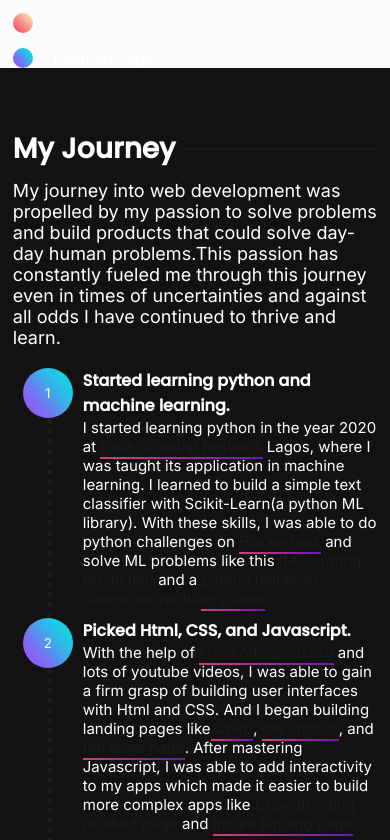
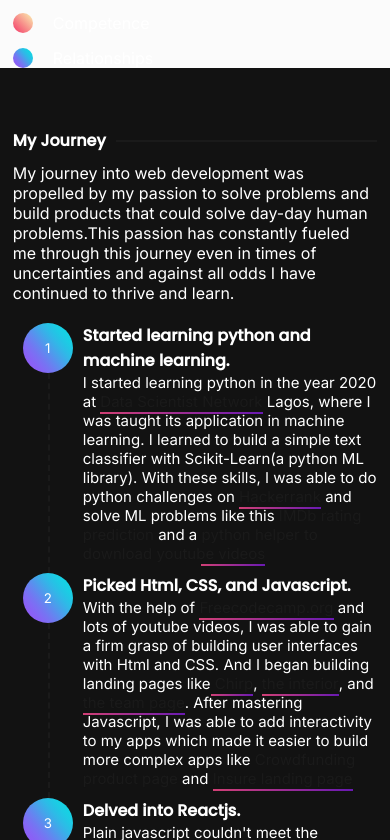
Before and after one commit to Code-Victor/Portfolio, a Next.js app: page /about in a window 390 px wide. Shown: the part 824-1664 px from the top of the page. Built offline with nearby package versions, Linux system fonts and the light colour scheme.

Commit message:
Made more responsive

```diff
--- a/components/inc/DDoM.tsx
+++ b/components/inc/DDoM.tsx
@@ -29,10 +29,10 @@ const DDoM = () => {
         </Text>
         <Box css={{position:'relative',maxWidth:720,mx:'auto'}}>
           <Quotes style={{position:'absolute',top:0,opacity:0.3}} />
-          <Text as="p" fontSize={9} textAlign="center"  css={{my:'$4',fontFamily:'$greatVibes'}}>
+          <Text as="p" fontSize={{'@initial':7,'@md':9}} textAlign="center"  css={{my:'$4',fontFamily:'$greatVibes'}}>
            {data?.content}
           </Text>
-          <Text as="h3" fontSize={5} textAlign="center">
+          <Text as="h3" fontSize={{'@initial':3,'@md':5}} textAlign="center">
             {data?.author}
           </Text>
         </Box>
--- a/components/inc/Featured.tsx
+++ b/components/inc/Featured.tsx
@@ -93,8 +93,11 @@ const Card = ({
         objectPosition={"center"}
         objectFit="cover"
       />
-      <Flex direction={"column"} gap={{ "@initial": 3 }}>
-        <Text as="h1" fontSize="5">
+      <Flex direction={"column"} gap={{ "@initial": 2,'@md':3 }}>
+        <Text as="h1" fontSize={{
+         "@initial" :"5",
+         "@md" :"5mid",
+         }}>
           {title}
         </Text>
         <Text as="p" fontSize="3">
@@ -115,7 +118,7 @@ const Card = ({
             </GradientBtn>
           </Text>
           <Text as="a" target="_blank" href={github}>
-            <Github />
+            <Github  style={{width:30,height:30}} />
           </Text>
         </Flex>
       </Flex>
--- a/components/inc/Journey.tsx
+++ b/components/inc/Journey.tsx
@@ -26,14 +26,12 @@ const Journey = () => {
     }
   });
   return (
-    <Section title={'My Journey'} css={{'& .tHolder':{pb:'$2'}}}>
-
-        <Text as="p" fontSize={"mid"} css={{ fontSize: "$" ,mb:'$4'}}>
+    <Section title={"My Journey"} css={{ "& .tHolder": { pb: "$2" } }}>
+      <Text as="p" fontSize={{ "@initial": 4, "@md": 'mid' }} css={{ mb: "$4" }}>
         My journey into web development was propelled by my passion to solve
-          problems and build products that could solve day-day human
-          problems.This passion has constantly fueled me through this journey
-          even in times of uncertainties and against all odds I have continued
-          to thrive and learn.
+        problems and build products that could solve day-day human problems.This
+        passion has constantly fueled me through this journey even in times of
+        uncertainties and against all odds I have continued to thrive and learn.
       </Text>
       {isMd && (
         <Box ref={journeyGridRef} css={{}}>
@@ -88,7 +86,7 @@ const JourneyGrid = ({
               __html: paragraph,
             }}
             as="p"
-            fontSize="4"
+            fontSize={{ "@initial": 3, "@md": 4 }}
             css={{mb:'$4'}}
           ></Text>
         </Box>
@@ -130,7 +128,7 @@ const JourneyGrid = ({
             __html: paragraph,
           }}
           as="p"
-          fontSize="4"
+          fontSize={{ "@initial": 3, "@md": 4 }}
           css={{ mb: "$4" }}
         ></Text>
       </Box>
@@ -199,7 +197,7 @@ const CountBtn = ({ count }: { count: number }) => {
   );
 };
 const DottedLine = styled("div", {
-  border: "2px dashed $textSecondary",
+  borderLeft: "2px dashed $textSecondary",
   width: 0,
   transform: "translateX(50%)",
   flex: 1,
--- a/components/inc/Section.tsx
+++ b/components/inc/Section.tsx
@@ -7,7 +7,7 @@ const Section = ({ title, children, css ,id}: sectionProps) => {
     <Box css={{pt:'$6',...css}} id={id?id:undefined}>
       <Container>
         <Flex className="tHolder" align="center" gap={2} css={{py:'$5'}}>
-          <Text as='h3'fontFamily={'poppins'}  fontWeight="semibold" fontSize={7} >{title}</Text>
+          <Text as='h3'fontFamily={'poppins'}  fontWeight="semibold" fontSize={{'@initital':'5mid','@md':7}} >{title}</Text>
           <Box className="liner" css={{height:2,flex:1,background:'$textSecondary'}}/>
         </Flex>
       {children}
```
Lines whose indentation alone changed are shown as unchanged.
